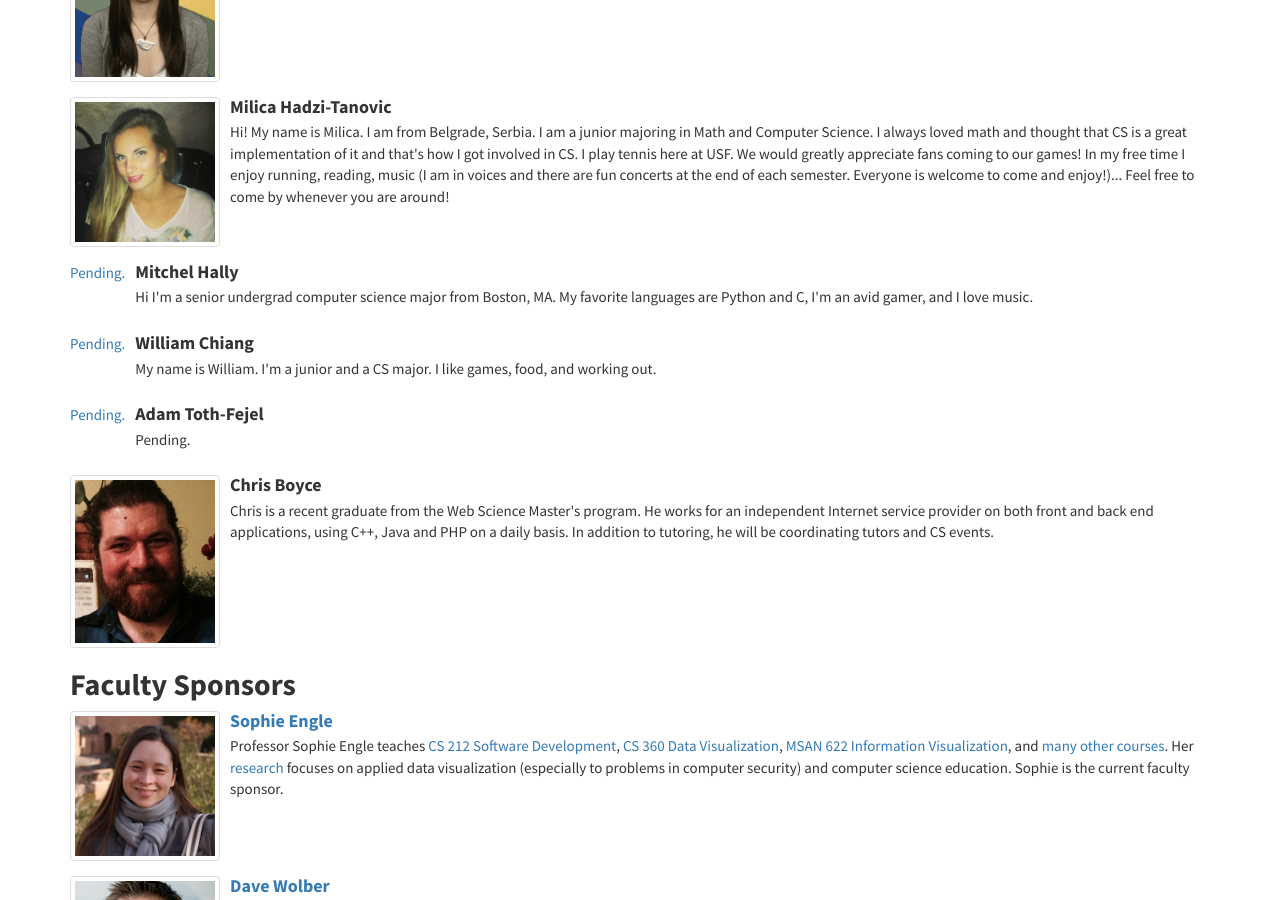
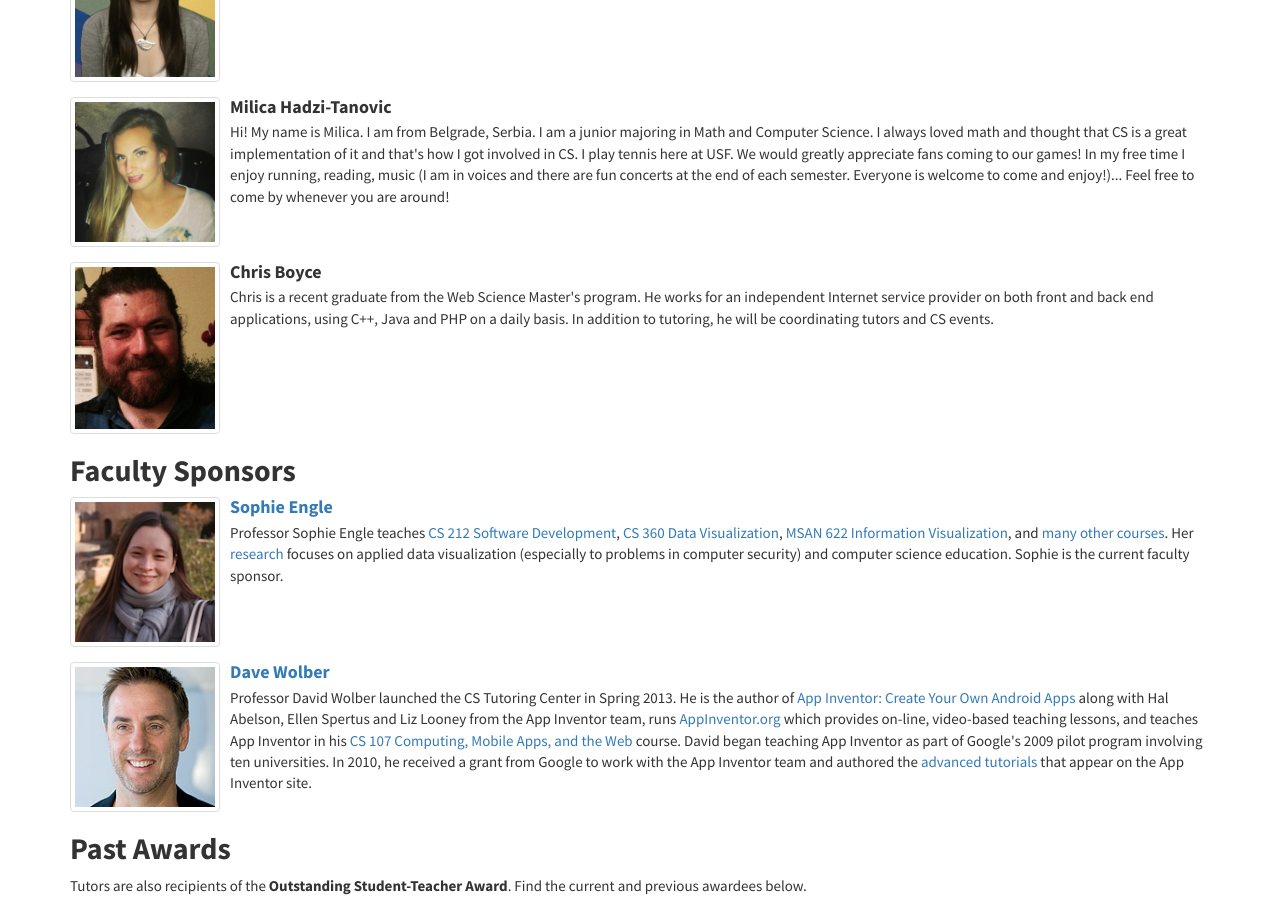
Before and after one commit to CSTutors/CSTutors.github.io, a Jekyll site: the page built from tutors/index.html, in a window 1280 px wide and 900 px high, scrolled down 581 px. Built offline with Jekyll 4.4.1, drawn with Linux system fonts in a browser that asks for light colours; nearby versions of some CDN libraries.

Commit message:
Update index.html

```diff
--- a/tutors/index.html
+++ b/tutors/index.html
@@ -46,41 +46,7 @@ lead: 'Meet the current and past tutors below, as well as the faculty sponsors.
         </div>
     </li>
 
-       <li class="media">
-        <a class="pull-left" href="#">
-            Pending.
-        </a>
 
-        <div class="media-body">
-            <h4 class="media-heading">Mitchel Hally</h4>
-
-            <p>Hi I'm a senior undergrad computer science major from Boston, MA. My favorite languages are Python and C, I'm an avid gamer, and I love music. </p>
-        </div>
-    </li>
-
-       <li class="media">
-        <a class="pull-left" href="#">
-            Pending.
-        </a>
-
-        <div class="media-body">
-            <h4 class="media-heading">William Chiang</h4>
-
-            <p>My name is William. I'm a junior and a CS major. I like games, food, and working out.</p>
-        </div>
-    </li>
-
-       <li class="media">
-        <a class="pull-left" href="#">
-            Pending.
-        </a>
-
-        <div class="media-body">
-            <h4 class="media-heading">Adam Toth-Fejel</h4>
-
-            <p>Pending.</p>
-        </div>
-    </li>
 
 
 	<li class="media">
```
